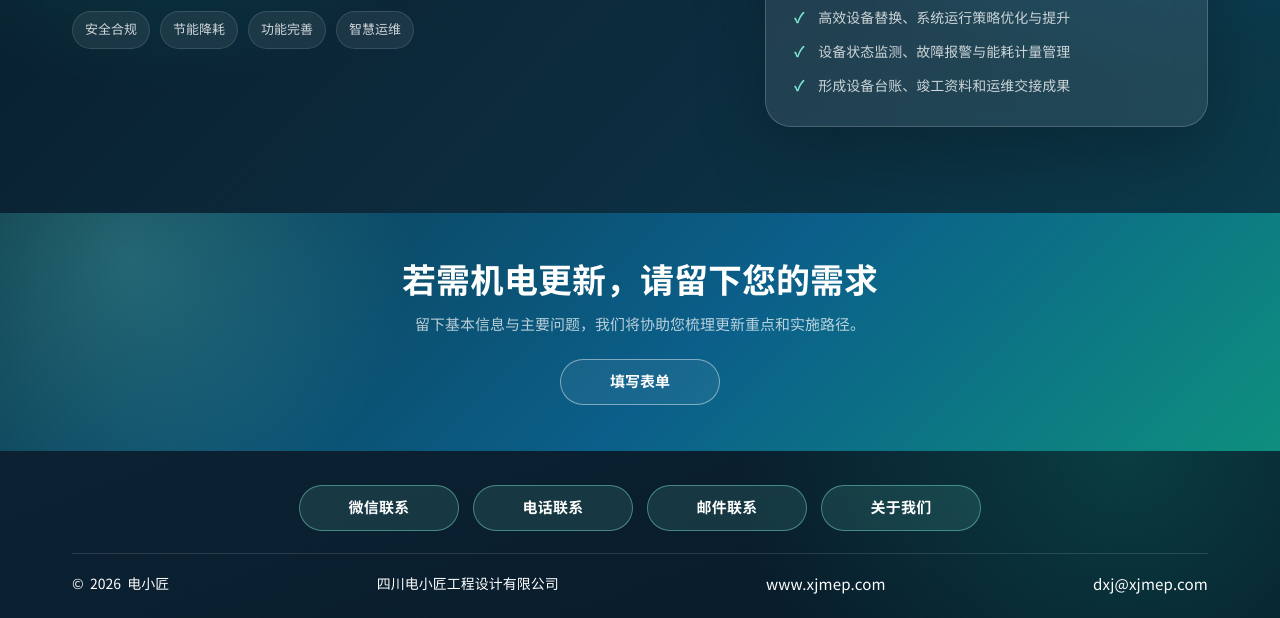
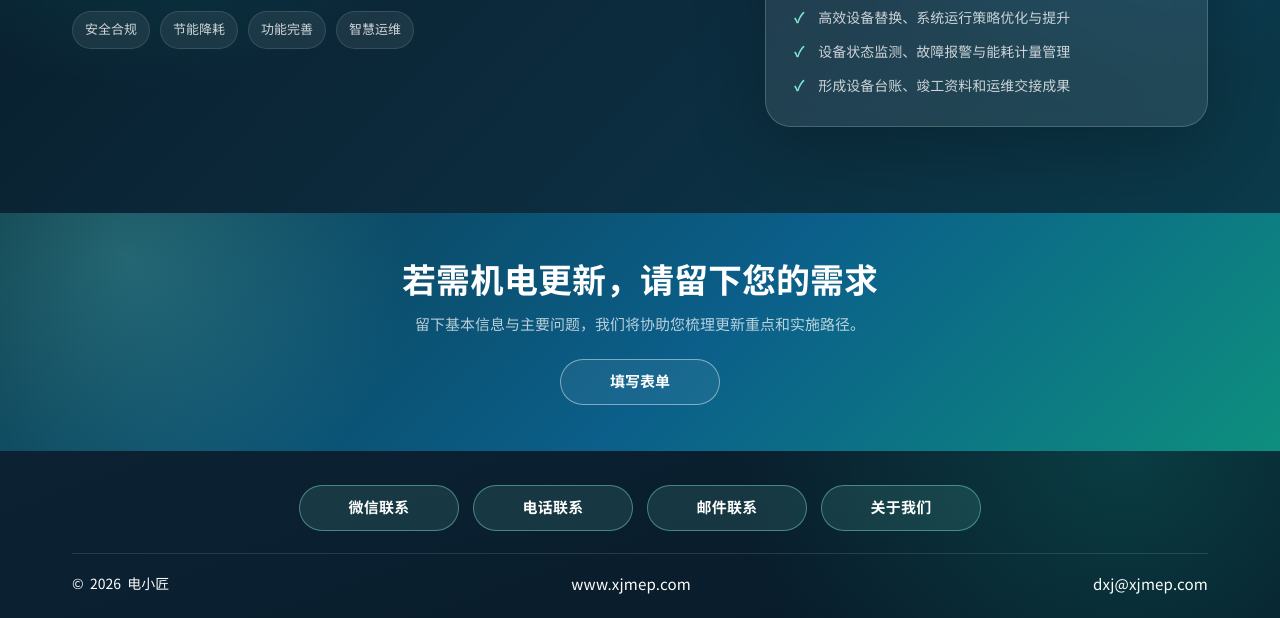
Before and after one commit to xjmep/xjmep.github.io, a plain HTML site: page xjmepupdate.html in a window 1280 px wide. Shown: the part 465-1083 px from the top of the page. Drawn offline with Linux system fonts and the light colour scheme; a web font is replaced by a local one.

Commit message:
Add files via upload

```diff
--- a/xjmepupdate.html
+++ b/xjmepupdate.html
@@ -2020,7 +2020,6 @@
 
       <div class="footer-bottom">
         <span class="copyright">©&nbsp;&nbsp;2026&nbsp;&nbsp;电小匠</span>
-        <span class="operator">四川电小匠工程设计有限公司</span>
         <a href="https://www.xjmep.com" target="_blank" rel="noopener">www.xjmep.com</a>
         <a href="mailto:dxj@xjmep.com">dxj@xjmep.com</a>
       </div>
```
